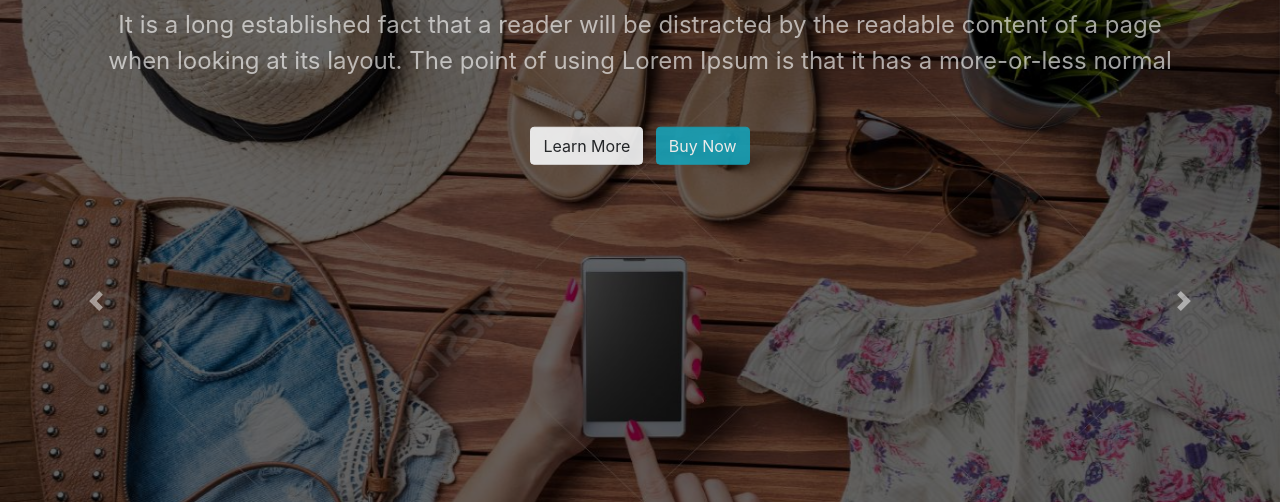
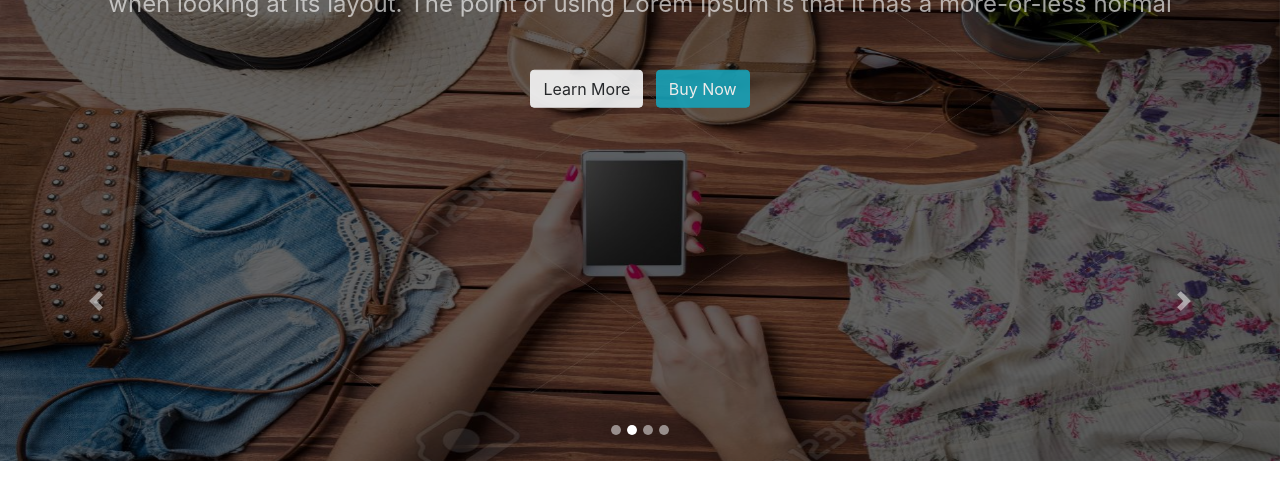
Before and after one commit to laith206/RSALH-v3, a plain HTML site: page index.html in a window 1280 px wide. Shown: the part 99-601 px from the top of the page. Drawn offline with Linux system fonts and the light colour scheme.

Commit message:
Update style.css

```diff
--- a/home/css/style.css
+++ b/home/css/style.css
@@ -83,11 +83,11 @@ nav {
 }
 
 .slide {
-    height: 100vh !important;
+    height: 70vh !important;
 }
 
 .slide img {
-    height: 100vh !important;
+    height: 70vh !important;
 }
 
 .overlay {
```
